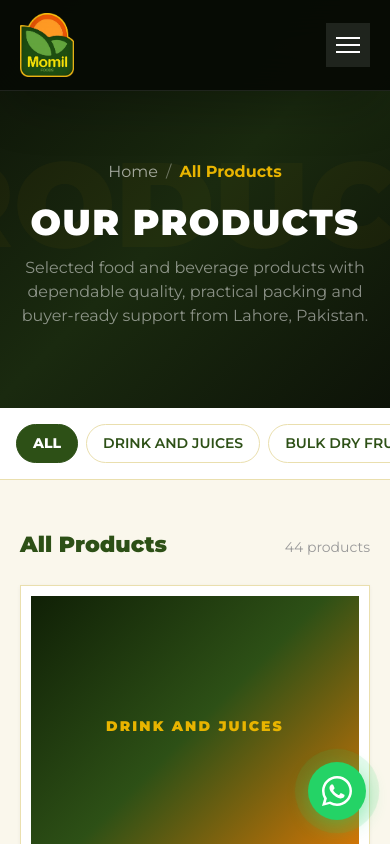
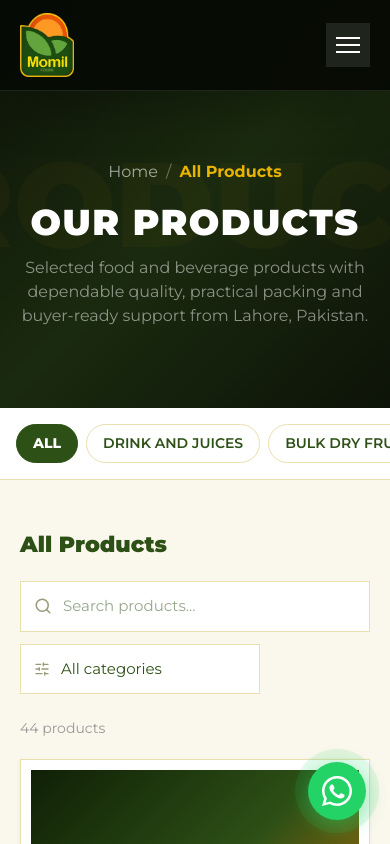
Before and after one commit to AbdullahBuildsDev/momil-foods, a Next.js app: page /products in a window 390 px wide. Shown: the top 844 px of the page. Built offline with nearby package versions, Linux system fonts and the light colour scheme.

Commit message:
Add live search + category filter to All Products page
Client-side ProductBrowser: search box (name/category) and category
dropdown filter the grid instantly; result count and empty state.

Co-Authored-By: Claude Opus 4.8 <noreply@anthropic.com>

```diff
--- a/app/products/page.js
+++ b/app/products/page.js
@@ -1,6 +1,6 @@
 import Navbar from '@/components/Navbar'
 import Footer from '@/components/Footer'
-import ProductCard, { ProductGrid } from '@/components/ProductCard'
+import ProductBrowser from '@/components/ProductBrowser'
 import { categories, products } from '@/lib/data'
 import Link from 'next/link'
 
@@ -87,24 +87,8 @@ export default function Products() {
 
           {/* Products Grid */}
           <div style={{ flex: 1, minWidth: 0 }}>
-            <div style={{ marginBottom: '24px', display: 'flex', alignItems: 'baseline', justifyContent: 'space-between', flexWrap: 'wrap', gap: '8px' }}>
-              <h2 style={{ fontSize: 'clamp(22px,3vw,30px)', fontWeight: 900, color: '#2D5016' }}>All Products</h2>
-              <p style={{ fontSize: '14px', color: '#999' }}>{products.length} products</p>
-            </div>
-
-            <ProductGrid>
-              {products.map((p) => {
-                const cat = categories.find(c => c.id === p.category)
-                return (
-                  <ProductCard
-                    key={p.id}
-                    product={p}
-                    categorySlug={cat?.slug || p.category}
-                    categoryTitle={cat?.title}
-                  />
-                )
-              })}
-            </ProductGrid>
+            <h2 style={{ fontSize: 'clamp(22px,3vw,30px)', fontWeight: 900, color: '#2D5016', marginBottom: '20px' }}>All Products</h2>
+            <ProductBrowser products={products} categories={categories} />
           </div>
 
         </div>
--- /dev/null
+++ b/components/ProductBrowser.js
@@ -0,0 +1,98 @@
+'use client'
+import { useState, useMemo } from 'react'
+import { Search, X, SlidersHorizontal } from 'lucide-react'
+import ProductCard, { ProductGrid } from './ProductCard'
+
+/**
+ * Client-side search + category filter over the full product list.
+ * Filters live as the user types / picks a category.
+ */
+export default function ProductBrowser({ products, categories }) {
+  const [query, setQuery] = useState('')
+  const [cat, setCat] = useState('all')
+
+  const catTitle = (id) => categories.find((c) => c.id === id || c.slug === id)?.title
+  const catSlug = (id) => categories.find((c) => c.id === id)?.slug || id
+
+  const filtered = useMemo(() => {
+    const q = query.trim().toLowerCase()
+    return products.filter((p) => {
+      const matchCat = cat === 'all' || p.category === cat
+      const matchText = !q ||
+        p.title.toLowerCase().includes(q) ||
+        (catTitle(p.category) || '').toLowerCase().includes(q)
+      return matchCat && matchText
+    })
+  }, [products, query, cat])
+
+  return (
+    <div>
+      {/* Controls */}
+      <div style={{ display: 'flex', flexWrap: 'wrap', gap: '12px', alignItems: 'center', marginBottom: '24px' }}>
+        {/* Search */}
+        <div style={{ position: 'relative', flex: '1 1 260px', minWidth: 0 }}>
+          <Search size={18} color="#9a9a7a" style={{ position: 'absolute', left: 14, top: '50%', transform: 'translateY(-50%)' }} />
+          <input
+            type="text"
+            value={query}
+            onChange={(e) => setQuery(e.target.value)}
+            placeholder="Search products…"
+            style={{
+              width: '100%', padding: '13px 40px 13px 42px', fontSize: '15px',
+              border: '1px solid #eadfae', background: '#fff', color: '#2D5016', outline: 'none',
+            }}
+          />
+          {query && (
+            <button type="button" onClick={() => setQuery('')} aria-label="Clear search"
+              style={{ position: 'absolute', right: 10, top: '50%', transform: 'translateY(-50%)', background: 'none', border: 'none', cursor: 'pointer', display: 'flex' }}>
+              <X size={18} color="#bbb" />
+            </button>
+          )}
+        </div>
+
+        {/* Category filter */}
+        <div style={{ position: 'relative', flex: '0 1 240px' }}>
+          <SlidersHorizontal size={16} color="#9a9a7a" style={{ position: 'absolute', left: 14, top: '50%', transform: 'translateY(-50%)', pointerEvents: 'none' }} />
+          <select
+            value={cat}
+            onChange={(e) => setCat(e.target.value)}
+            style={{
+              width: '100%', padding: '13px 14px 13px 40px', fontSize: '15px',
+              border: '1px solid #eadfae', background: '#fff', color: '#2D5016',
+              outline: 'none', appearance: 'none', cursor: 'pointer',
+            }}
+          >
+            <option value="all">All categories</option>
+            {categories.map((c) => (
+              <option key={c.id} value={c.id}>{c.title}</option>
+            ))}
+          </select>
+        </div>
+      </div>
+
+      {/* Count */}
+      <p style={{ fontSize: '14px', color: '#999', marginBottom: '20px' }}>
+        {filtered.length} product{filtered.length !== 1 ? 's' : ''}
+        {cat !== 'all' && <> in <b style={{ color: '#2D5016' }}>{catTitle(cat)}</b></>}
+        {query && <> for “<b style={{ color: '#2D5016' }}>{query}</b>”</>}
+      </p>
+
+      {/* Results */}
+      {filtered.length === 0 ? (
+        <div style={{ background: '#fff', border: '1px solid #eadfae', padding: '60px 20px', textAlign: 'center' }}>
+          <p style={{ color: '#bbb', fontSize: '16px' }}>No products match your search.</p>
+          <button type="button" onClick={() => { setQuery(''); setCat('all') }}
+            style={{ marginTop: '16px', fontSize: '14px', fontWeight: 700, color: '#2D5016', textDecoration: 'underline', background: 'none', border: 'none', cursor: 'pointer' }}>
+            Clear filters
+          </button>
+        </div>
+      ) : (
+        <ProductGrid>
+          {filtered.map((p) => (
+            <ProductCard key={p.id} product={p} categorySlug={catSlug(p.category)} categoryTitle={catTitle(p.category)} />
+          ))}
+        </ProductGrid>
+      )}
+    </div>
+  )
+}
```
